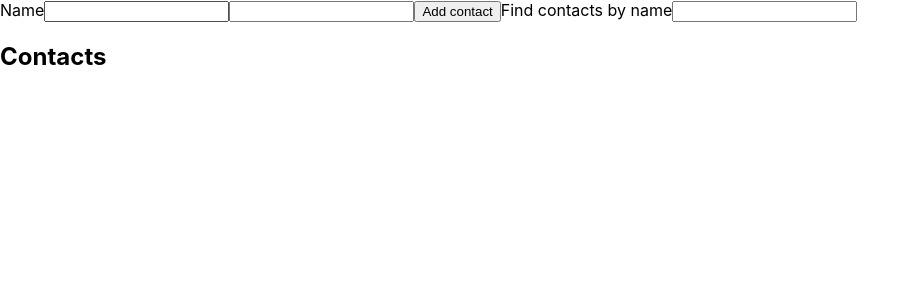
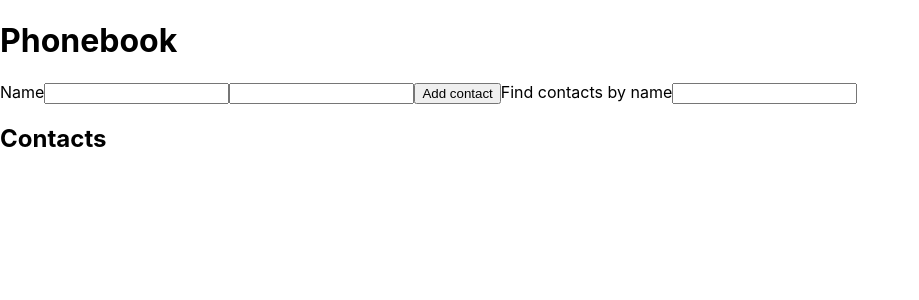
Before and after one commit to ttuluk/goit-react-hw-02-phonebook, a React (Create React App) app: page / in a window 1280 px wide. Shown: the top 300 px of the page, without its empty margins (0-919 px from the left). Built offline with nearby package versions, Linux system fonts and the light colour scheme.

Commit message:
add title

```diff
--- a/src/App.js
+++ b/src/App.js
@@ -13,6 +13,7 @@ class App extends React.Component {
   render() {
     return (
       <div className="App">
+        <h1>Phonebook</h1>
         <Form onSubmit={this.formHandleSumit} />
       </div>
     );
```
